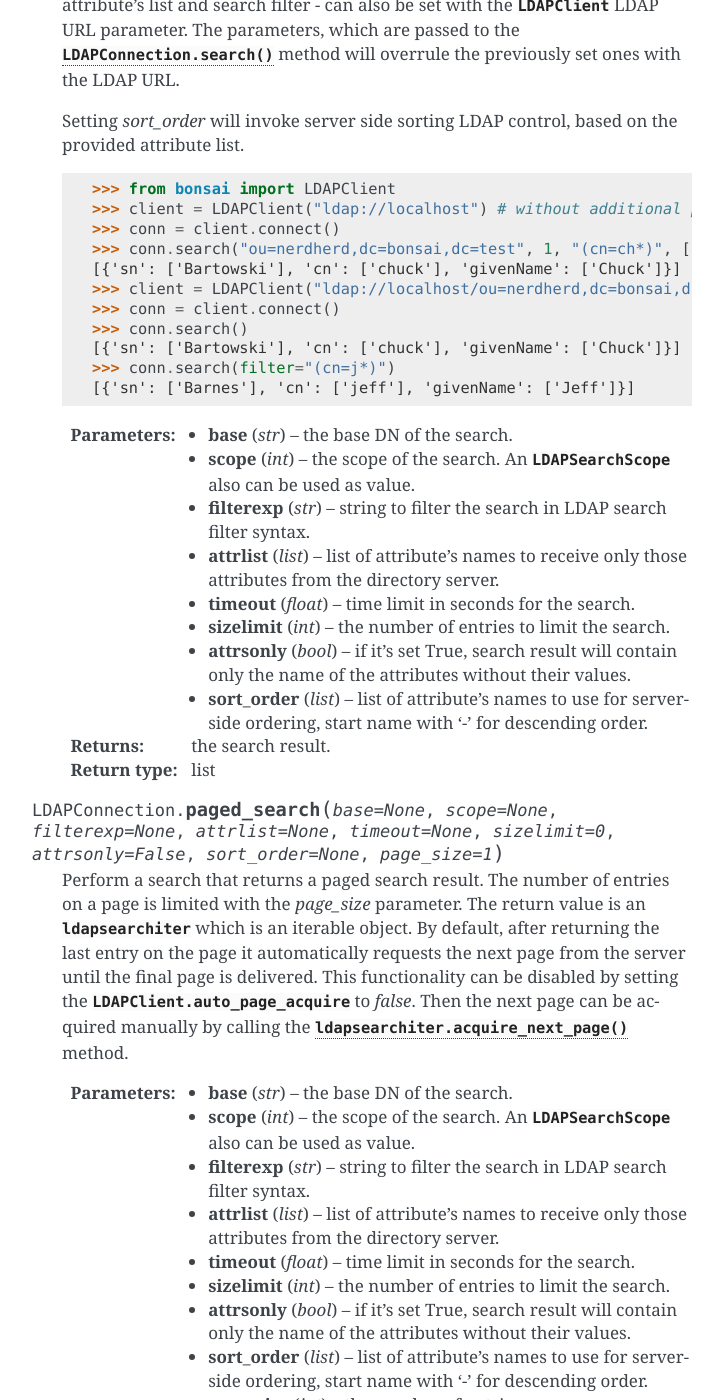
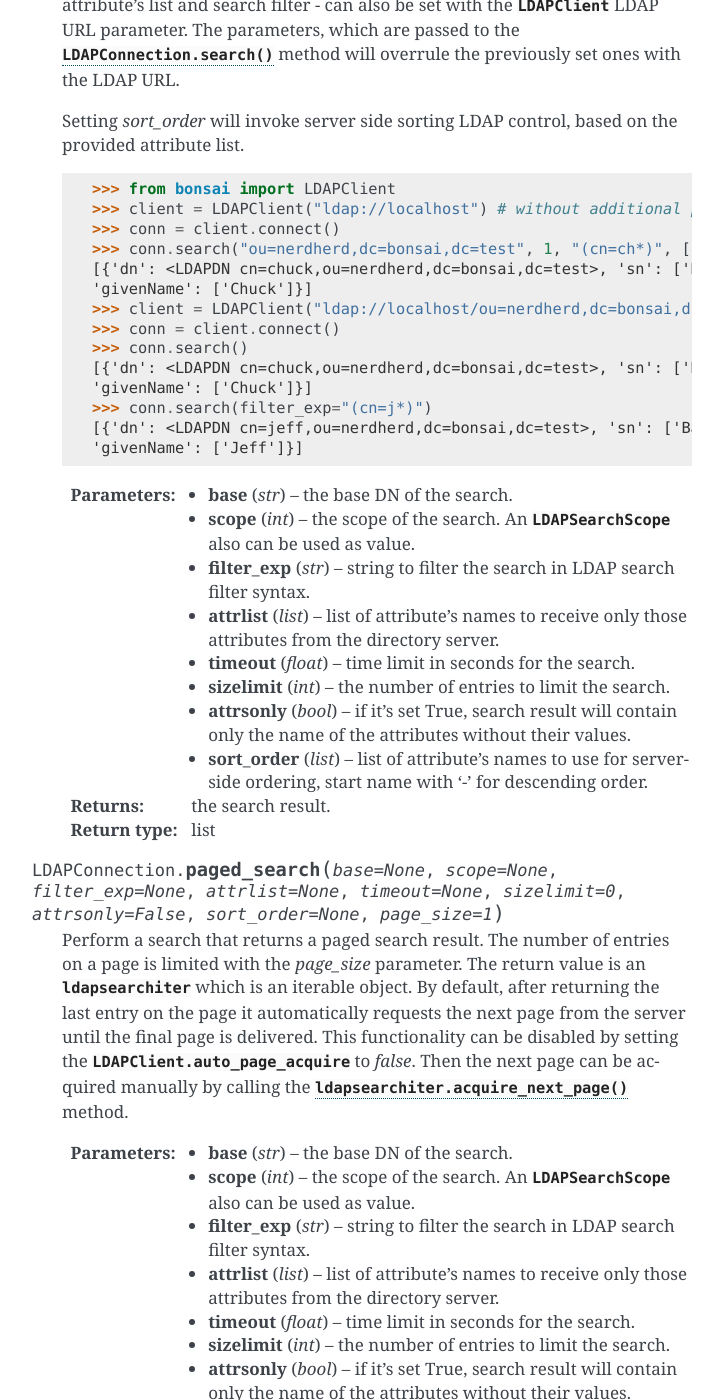
Before and after one commit to noirello/bonsai, a Sphinx documentation site: the page built from docs/api.rst, in a window 1280 px wide and 1400 px high, scrolled down 5256 px. Shown: the whole window, without its empty margins (388-1111 px from the left). Built offline with Sphinx 7.4.7, drawn with Linux system fonts in a browser that asks for light colours; some of the changed text lies outside the part shown.

Commit message:
Update docs, license and changelog

```diff
--- a/CHANGELOG.rst
+++ b/CHANGELOG.rst
@@ -12,6 +12,8 @@ Changed
 -  LDAPClient's set_credentials method uses optional named parameters instead
    of tuples.
 -  LDAPClient's credentials property returns a dict instead of a tuple.
+-  LDAPURL's filter property and the filter parameters of LDAPConnection's
+   search methods are renamed to filter_exp.
 -  The representation of LDAPEntry honours the last call of its
    change_attribute method better than previously.
 -  Drop Heimdal support for advanced Kerberos capabilities (at least
@@ -25,7 +27,7 @@ Added
 -  LDIFReader and LDIFWriter objects for handling LDIF format.
 -  The delete_old_rdn parameter for LDAPEntry's rename method. (Issue #17)
 -  Kerberos keytab support for set_credentials (Thanks to @Mirraz).
--  Utils submodule with escape_filter and escape_attribute_value
+-  Utils submodule with escape_filter_exp and escape_attribute_value
    functions. (Issue #18)
 -  An exclude_dn keyword-only argument to LDAPEntry's keys, items and
    values methods to exclude the dn key and value from the return values.
--- a/docs/api.rst
+++ b/docs/api.rst
@@ -89,7 +89,8 @@ API documentation
     >>> client.set_raw_attributes(["cn", "sn"])
     >>> conn = client.connect()
     >>> conn.search("cn=jeff,ou=nerdherd,dc=bonsai,dc=test", 0, attrlist=['cn', 'sn', 'gn'])
-    [{'givenName': ['Jeff'], 'sn': [b'Barnes'], 'cn': [b'jeff']}]
+    [{'dn': <LDAPDN cn=jeff,ou=nerdherd,dc=bonsai,dc=test>, 'sn': [b'Barnes'], 'cn': [b'jeff'],
+    'givenName': ['Jeff']}]
 
 .. automethod:: LDAPClient.set_server_chase_referrals(val)
 .. automethod:: LDAPClient.set_url(url)
@@ -152,7 +153,7 @@ API documentation
 
 .. _RFC3062: https://www.ietf.org/rfc/rfc3062.txt
 
-.. method:: LDAPConnection.search(base=None, scope=None, filterexp=None, attrlist=None, timeout=None,\
+.. method:: LDAPConnection.search(base=None, scope=None, filter_exp=None, attrlist=None, timeout=None,\
                                   sizelimit=0, attrsonly=False, sort_order=None)
 
     Perform a search on the directory server. A base DN and a search scope is always necessary to
@@ -167,18 +168,21 @@ API documentation
     >>> client = LDAPClient("ldap://localhost") # without additional parameters
     >>> conn = client.connect()
     >>> conn.search("ou=nerdherd,dc=bonsai,dc=test", 1, "(cn=ch*)", ["cn", "sn", "gn"])
-    [{'sn': ['Bartowski'], 'cn': ['chuck'], 'givenName': ['Chuck']}]
+    [{'dn': <LDAPDN cn=chuck,ou=nerdherd,dc=bonsai,dc=test>, 'sn': ['Bartowski'], 'cn': ['chuck'],
+    'givenName': ['Chuck']}]
     >>> client = LDAPClient("ldap://localhost/ou=nerdherd,dc=bonsai,dc=test?cn,sn,gn?one?(cn=ch*)") # with additional parameters
     >>> conn = client.connect()
     >>> conn.search()
-    [{'sn': ['Bartowski'], 'cn': ['chuck'], 'givenName': ['Chuck']}]
-    >>> conn.search(filter="(cn=j*)")
-    [{'sn': ['Barnes'], 'cn': ['jeff'], 'givenName': ['Jeff']}]
+    [{'dn': <LDAPDN cn=chuck,ou=nerdherd,dc=bonsai,dc=test>, 'sn': ['Bartowski'], 'cn': ['chuck'],
+    'givenName': ['Chuck']}]
+    >>> conn.search(filter_exp="(cn=j*)")
+    [{'dn': <LDAPDN cn=jeff,ou=nerdherd,dc=bonsai,dc=test>, 'sn': ['Barnes'], 'cn': ['jeff'],
+    'givenName': ['Jeff']}]
 
     :param str base: the base DN of the search.
     :param int scope: the scope of the search. An :class:`LDAPSearchScope` also can be used as
                       value.
-    :param str filterexp: string to filter the search in LDAP search filter syntax.
+    :param str filter_exp: string to filter the search in LDAP search filter syntax.
     :param list attrlist: list of attribute's names to receive only those attributes from the
                           directory server.
     :param float timeout: time limit in seconds for the search.
@@ -190,7 +194,7 @@ API documentation
     :return: the search result.
     :rtype: list
 
-.. method:: LDAPConnection.paged_search(base=None, scope=None, filterexp=None, attrlist=None,\
+.. method:: LDAPConnection.paged_search(base=None, scope=None, filter_exp=None, attrlist=None,\
                                         timeout=None, sizelimit=0, attrsonly=False,\
                                         sort_order=None, page_size=1)
 
@@ -204,7 +208,7 @@ API documentation
     :param str base: the base DN of the search.
     :param int scope: the scope of the search. An :class:`LDAPSearchScope` also can be used as
                       value.
-    :param str filterexp: string to filter the search in LDAP search filter syntax.
+    :param str filter_exp: string to filter the search in LDAP search filter syntax.
     :param list attrlist: list of attribute's names to receive only those attributes from the
                           directory server.
     :param float timeout: time limit in seconds for the search.
@@ -217,7 +221,7 @@ API documentation
     :return: the search result.
     :rtype: ldapsearchiter
 
-.. method:: LDAPConnection.virtual_list_search(base=None, scope=None, filterexp=None, attrlist=None,\
+.. method:: LDAPConnection.virtual_list_search(base=None, scope=None, filter_exp=None, attrlist=None,\
                                                timeout=None, sizelimit=0, attrsonly=False,\
                                                sort_order=None, offset=1, before_count=0,\
                                                after_count=0, est_list_count=0, attrvalue=None)
@@ -237,7 +241,7 @@ API documentation
     :param str base: the base DN of the search.
     :param int scope: the scope of the search. An :class:`LDAPSearchScope` also can be used as
                       value.
-    :param str filterexp: string to filter the search in LDAP search filter syntax.
+    :param str filter_exp: string to filter the search in LDAP search filter syntax.
     :param list attrlist: list of attribute's names to receive only those attributes from the
                           directory server.
     :param float timeout: time limit in seconds for the search.
@@ -423,7 +427,7 @@ Example for working with LDAPDN objects.
 .. autoattribute:: LDAPURL.basedn
 .. autoattribute:: LDAPURL.host
 .. autoattribute:: LDAPURL.port
-.. autoattribute:: LDAPURL.filter
+.. autoattribute:: LDAPURL.filter_exp
 .. autoattribute:: LDAPURL.scope
 .. autoattribute:: LDAPURL.scope_num
 .. autoattribute:: LDAPURL.scheme
@@ -546,10 +550,10 @@ Utility functions
     >>> bonsai.escape_attribute_value(",cn=escaped")
     '\\,cn\\=escaped'
 
-.. autofunction:: bonsai.utils.escape_filter(fltstr)
+.. autofunction:: bonsai.utils.escape_filter_exp(filter_exp)
 
     >>> import bonsai
-    >>> bonsai.escape_filter("(objectclass=*)")
+    >>> bonsai.escape_filter_exp("(objectclass=*)")
     '\\28objectclass=\\2A\\29'
 
 .. function:: bonsai.get_tls_impl_name
```
Also changed, not shown: docs/advanced.rst (+19 -15 lines), docs/tutorial.rst (+12 -9 lines), 2 other files.
